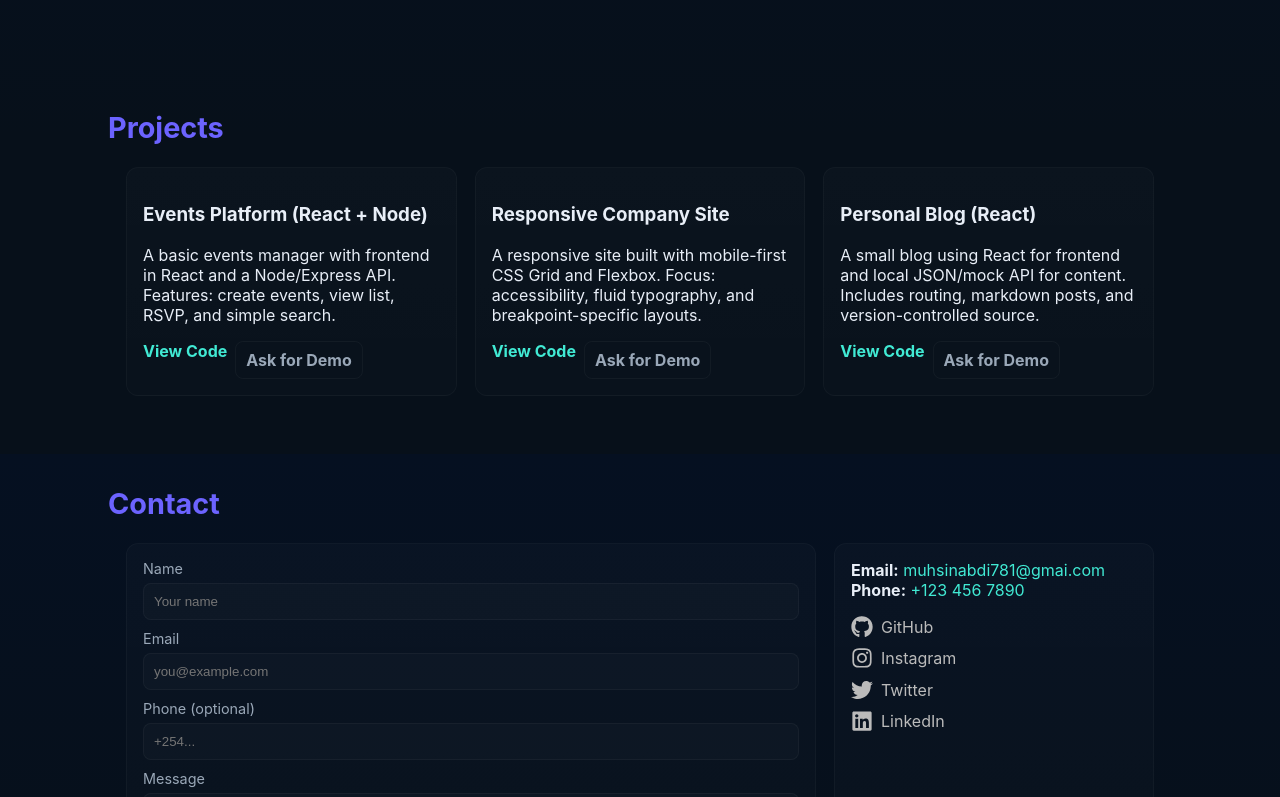
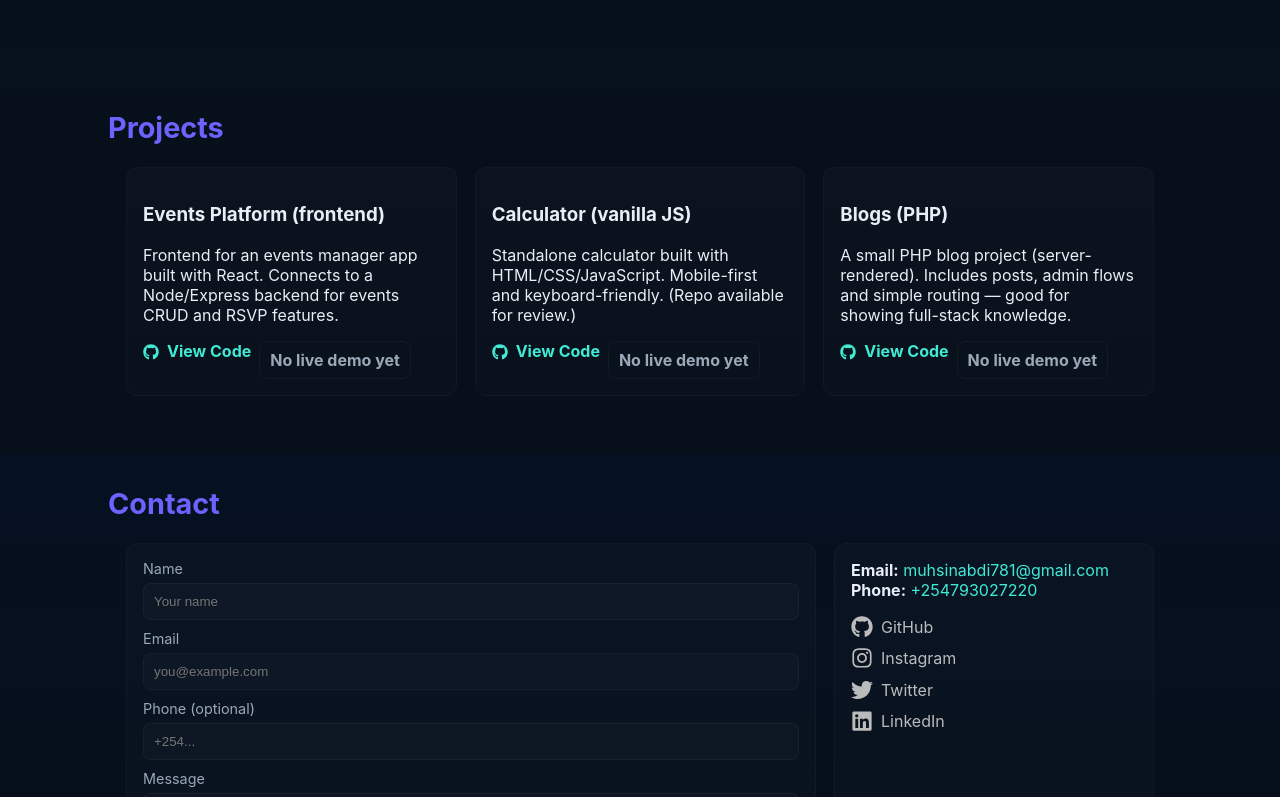
Before and after one commit to Muhsin-Gun/my-portfolio, a React (Create React App) app: page / in a window 1280 px wide. Shown: the part 1146-1943 px from the top of the page. Built offline with nearby package versions, Linux system fonts and the light colour scheme.

Commit message:
final drop

```diff
--- a/src/Components/About.js
+++ b/src/Components/About.js
@@ -1,15 +1,10 @@
 import React from 'react';
 
-/*
-  About Section:
-  - Explains who you are and what skills you bring.
-  - Grid layout: text + skill tags (hover highlight).
-*/
 const About = () => {
   const skills = [
-    'HTML5 & CSS3',
+    'HTML & CSS',
     'Responsive Design',
-    'JavaScript (ES6+)',
+    'JavaScript',
     'React.js',
     'Node.js (Express)',
     'Databases (MongoDB/MySQL)',
--- a/src/Components/Contact.js
+++ b/src/Components/Contact.js
@@ -75,8 +75,8 @@ const Contact = () => {
           </form>
 
           <aside className="card contact-info">
-            <div><strong>Email:</strong> <a href="mailto:muhsinabdi781@gmail.com">muhsinabdi781@gmai.com</a></div>
-            <div><strong>Phone:</strong> <a href="tel:+254793027220">+123 456 7890</a></div>
+            <div><strong>Email:</strong> <a href="mailto:muhsinabdi781@gmail.com">muhsinabdi781@gmail.com</a></div>
+            <div><strong>Phone:</strong> <a href="tel:+254793027220">+254793027220</a></div>
 
             <div className="socials">
               <a href="https://github.com/Muhsin-Gun" target="_blank" rel="noreferrer">
--- a/src/Components/Home.js
+++ b/src/Components/Home.js
@@ -1,10 +1,5 @@
 import React from 'react';
 
-/*
-  Home - hero / introduction
-  - tech-modern dark look
-  - small animated accent and CTA hovers
-*/
 const Home = () => {
   return (
     <section id="home" className="hero">
--- a/src/Components/Projects.js
+++ b/src/Components/Projects.js
@@ -1,30 +1,29 @@
+// src/Components/Projects.js
 import React from 'react';
+import { FaGithub } from 'react-icons/fa';
 
-/*
-  Projects:
-  - 3 realistic projects: Events (React+Node), Responsive Site, Blog
-  - No images (you asked), just clear descriptions + 'View Code' links
-  - Card hover: lift + glow
-*/
 const Projects = () => {
   const projects = [
     {
-      title: 'Events Platform (React + Node)',
+      title: 'Events Platform (frontend)',
       desc:
-        'A basic events manager with frontend in React and a Node/Express API. Features: create events, view list, RSVP, and simple search.',
-      link: 'https://github.com/yourusername/events-platform'
+        'Frontend for an events manager app built with React. Connects to a Node/Express backend for events CRUD and RSVP features.',
+      codeLink: 'https://github.com/Muhsin-Gun/event-frontend',
+      live: ''
     },
     {
-      title: 'Responsive Company Site',
+      title: 'Calculator (vanilla JS)',
       desc:
-        'A responsive site built with mobile-first CSS Grid and Flexbox. Focus: accessibility, fluid typography, and breakpoint-specific layouts.',
-      link: 'https://github.com/yourusername/responsive-site'
+        'Standalone calculator built with HTML/CSS/JavaScript. Mobile-first and keyboard-friendly. (Repo available for review.)',
+      codeLink: 'https://github.com/Muhsin-Gun/Calculator',
+      live: ''
     },
     {
-      title: 'Personal Blog (React)',
+      title: 'Blogs (PHP)',
       desc:
-        'A small blog using React for frontend and local JSON/mock API for content. Includes routing, markdown posts, and version-controlled source.',
-      link: 'https://github.com/yourusername/react-blog'
+        'A small PHP blog project (server-rendered). Includes posts, admin flows and simple routing — good for showing full-stack knowledge.',
+      codeLink: 'https://github.com/Muhsin-Gun/blogs-php',
+      live: ''
     }
   ];
 
@@ -38,8 +37,23 @@ const Projects = () => {
               <h3>{p.title}</h3>
               <p>{p.desc}</p>
               <div className="card-actions">
-                <a className="link" href={p.link} target="_blank" rel="noreferrer">View Code</a>
-                <a className="link ghost" href="#contact">Ask for Demo</a>
+                <a
+                  className="link"
+                  href={p.codeLink}
+                  target="_blank"
+                  rel="noopener noreferrer"
+                >
+                  <FaGithub style={{ verticalAlign: 'middle', marginRight: 8 }} />
+                  View Code
+                </a>
+
+                {p.live ? (
+                  <a className="link ghost" href={p.live} target="_blank" rel="noopener noreferrer">
+                    Live Demo
+                  </a>
+                ) : (
+                  <span className="link ghost" title="Deploy to get a live demo">No live demo yet</span>
+                )}
               </div>
             </article>
           ))}
```
Also changed, not shown: src/App.css (+5 -11 lines), src/Components/Navbar.js (+1 -9 lines), src/Components/Toggle.js (+1 -6 lines).
